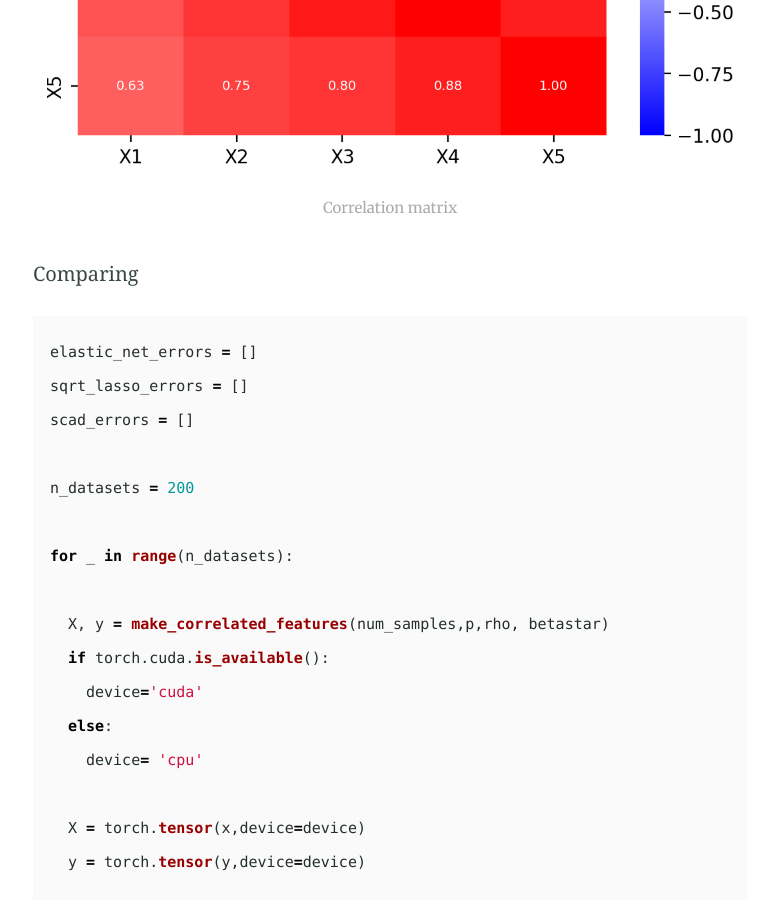
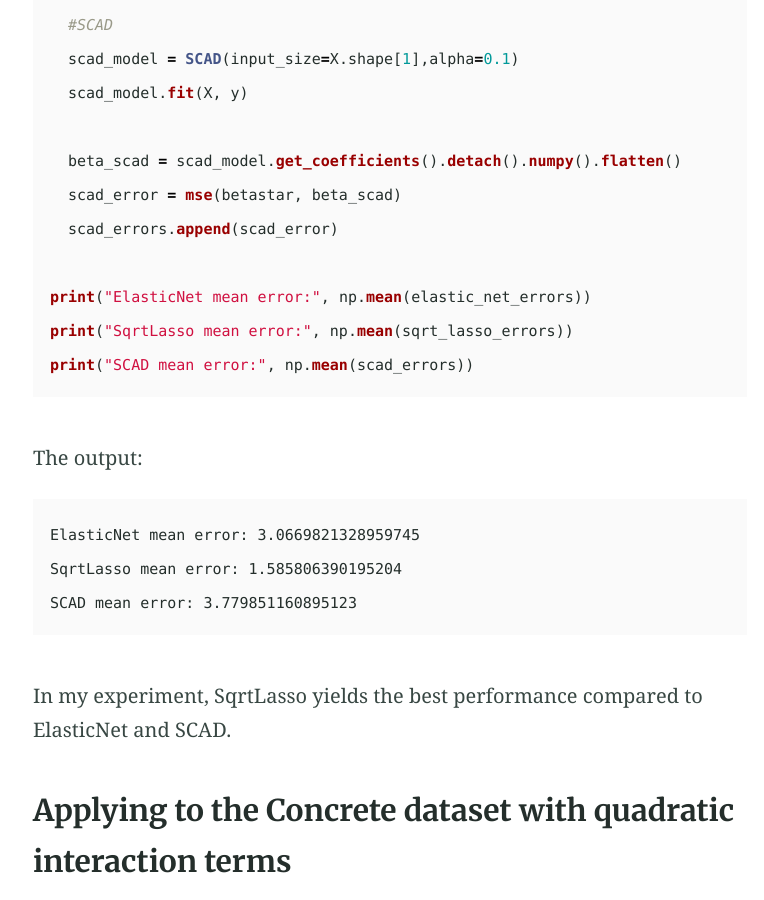
Before and after one commit to emxee333/data-440-capstone, a Jekyll site: the page built from _posts/2024-10-14-scadpenalty.md, in a window 1280 px wide and 900 px high, scrolled down 18972 px. Shown: the whole window, without its empty margins (250-1014 px from the left). Built offline with Jekyll 4.4.1, drawn with Linux system fonts in a browser that asks for light colours; formulas are drawn with MathJax 3; some of the changed text lies outside the part shown.

Commit message:
Update 2024-10-14-scadpenalty.md

````diff
--- a/_posts/2024-10-14-scadpenalty.md
+++ b/_posts/2024-10-14-scadpenalty.md
@@ -421,6 +419,7 @@ def make_correlated_features(num_samples,p,rho,betastar,noise_std=0.12):
   y = X @ betastar + noise
   return X,y
 ```
+Setting my parameters and creating a betastar with my own sparsity pattern:
 ```python
 beta =np.array([-1,1,3,0,2,4])
 beta = beta.reshape(-1,1)
@@ -498,11 +497,12 @@ plt.show()
 ```
 #**insert images**
 
-{% include figure.html image="https://github.com/emxee333/data-440-capstone/blob/main/_posts/images/happiness_plots.png" caption="Subplots of feature correlation" %}
+{% include figure.html image="/blob/main/_posts/images/happiness_plots.png" caption="Subplots of feature correlation" %}
 
-{% include figure.html image="https://github.com/emxee333/data-440-capstone/blob/main/_posts/images/happiness_corrmatrix.png" caption="Correlation matrix" %}
+{% include figure.html image="/blob/main/_posts/images/happiness_corrmatrix.png" caption="Correlation matrix" %}
 
-Comparing
+Comparing the errors between ElasticNet, SqrtLasso, and SCAD:
+
 ```python
 elastic_net_errors = []
 sqrt_lasso_errors = []
@@ -556,9 +556,10 @@ ElasticNet mean error: 3.0669821328959745
 SqrtLasso mean error: 1.585806390195204
 SCAD mean error: 3.779851160895123
 ```
+In my experiment, SqrtLasso yields the best performance compared to ElasticNet and SCAD.
 
 ### Applying to the Concrete dataset with quadratic interaction terms
-Using the methods above, I want to determine a variable selection for the Concrete data set with quadratic interaction terms (polynomial features of degree 2). To solve this, you should consider choosing the best weight for the penalty function. What is the ideal model size (number of variables with non-zero weights), and what is the cross-validated mean square error?
+Using the methods above, I want to determine a variable selection for the Concrete data set with quadratic interaction terms (polynomial features of degree 2). To solve this, I compared different weights for the penalty function. I found the best model size and c What is the ideal model size and cross-validated mean square error for each model.
 
 Importing necessary libraries and the dataset, then scaling my data with StandardScaler and incorporating interaction terms with scikit-learn's PolynomialFeatures. :
 ```python
@@ -581,6 +582,7 @@ y= torch.tensor(y,device=device)
 
 Using 5 folds, I tested each model respectively:
 
+**ElasticNet**
 ```python
 elastic_net_results = []
 elastic_net_best_alpha = None
@@ -627,7 +629,7 @@ elastic_net_results = {
     'best_mse': elastic_net_best_mse
 }
 ```
-SquareRoot Lasso
+**SquareRoot Lasso**
 
 ```python
 sqrt_lasso_results = []
@@ -675,7 +677,7 @@ sqrt_lasso_results = {
     'best_mse': sqrt_lasso_best_mse
 }
 ```
-SCAD
+**SCAD**
 ```python
 scad_results = []
 scad_best_lambda = None
@@ -735,4 +737,4 @@ ElasticNet Results: {'best_alpha': 1.0, 'best_model_size': 231.0, 'best_mse': 50
 SqrtLasso Results: {'best_lambda': 0.1, 'best_model_size': 231.0, 'best_mse': 1754.022758336626}
 SCAD Results: {'best_lambda': 10.0, 'best_model_size': 231.0, 'best_mse': 616.9577948674624}
 ```
-### References
+In the case of the concrete datasetm the model with the best performance based on the cross-validated mean squared error is ElasticNet with an alpha of 1.0 and model size of 231.
````
Also changed, not shown: other parts of _posts/2024-10-14-scadpenalty.md (+1 -3 lines).
